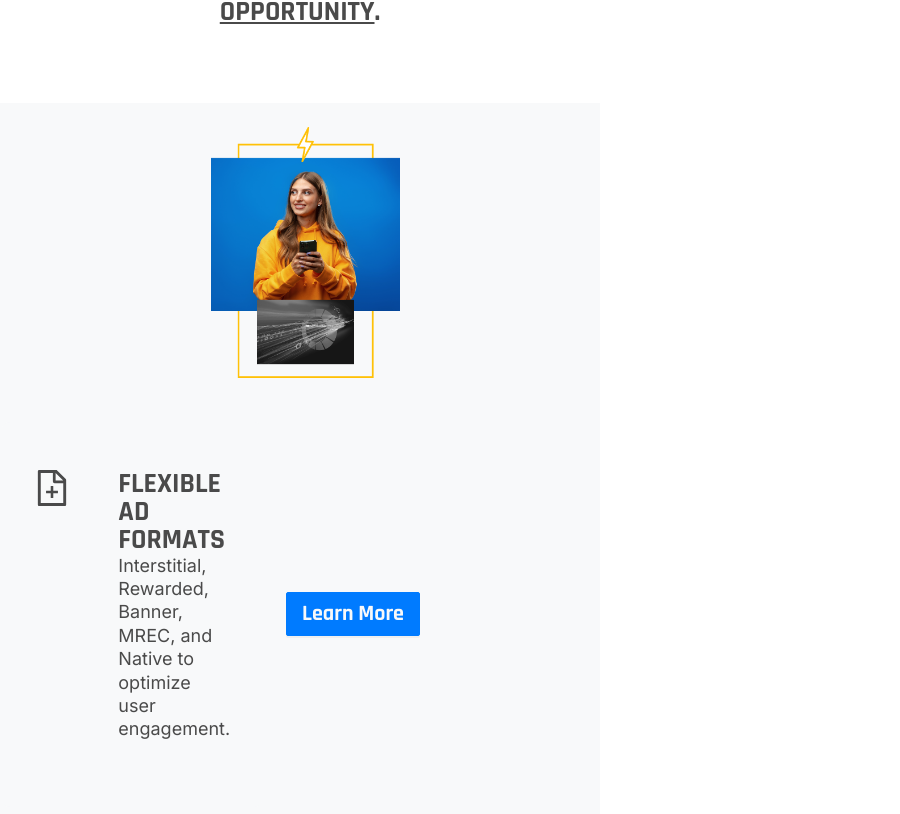
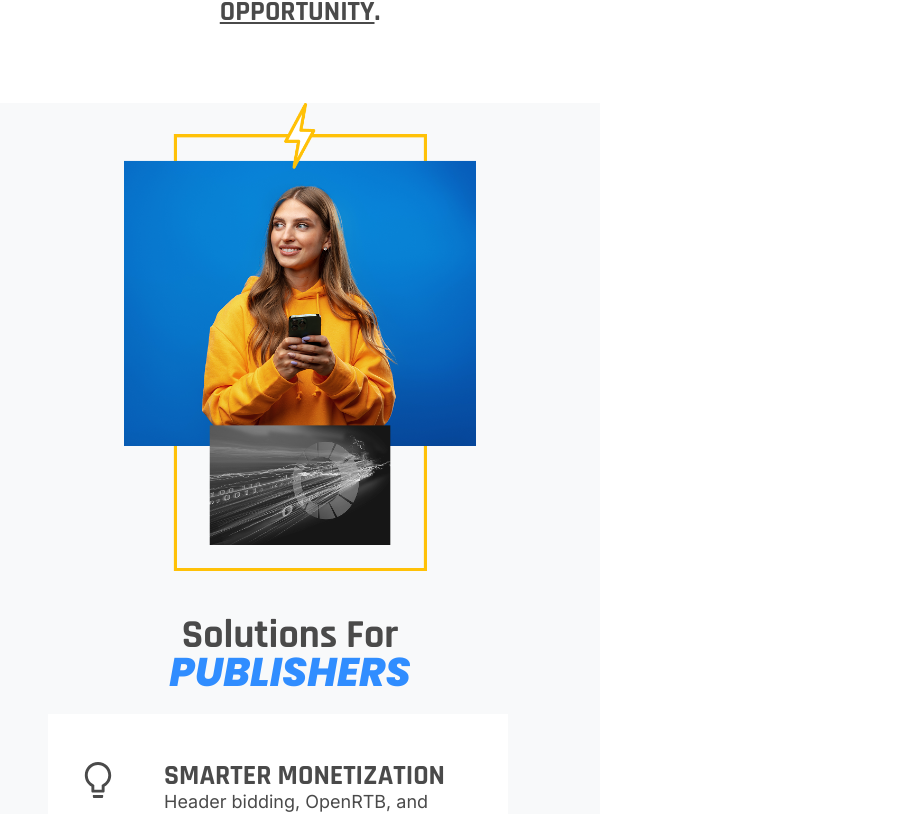
Before and after one commit to jwong65/vite-react-site, a React (Vite) app: page / in a window 600 px wide. Shown: the part 820-1634 px from the top of the page, 900 px wide, since content can reach past the window. Built offline with nearby package versions, Linux system fonts and the light colour scheme.

Commit message:
Changed class selectors to be more specific as they broke with publisher changes

```diff
--- a/src/pages/Home.jsx
+++ b/src/pages/Home.jsx
@@ -50,26 +50,26 @@ export default function Home() {
     </div>
     <div className='home-container-3-wrapper'>
     <div className='home-container-3'>
-        <div className='left-content'>
+        <div className='left-content-home'>
             <div className='text-container-left'>
                 <h1 className='main-heading'>Solutions for</h1>
                 <h3 className='sub-heading'>Publishers</h3>
             </div>
-            <div className='text-box'>
+            <div className='text-box-home'>
                 <BulbOutlined className='feature-icon' />
                 <div className='text-content'>
                     <h2 className='tab-heading'>Smarter Monetization</h2>
                     <p>Header bidding, OpenRTB, and proprietary traffic shaping to drive maximum yield.</p>
                 </div>
             </div>
-            <div className='text-box'>
+            <div className='text-box-home'>
                 <RobotOutlined className='feature-icon' />
                 <div className='text-content'>
                     <h2 className='tab-heading'>ai-driven revenue optimization</h2>
                     <p>Advanced post-bid data analysis ensures higher fill rates and efficiency.</p>
                 </div>
             </div>
-            <div className='text-box'>
+            <div className='text-box-home'>
                 <FileAddOutlined className='feature-icon'/>
                 <div className='text-content'>
                     <h2 className='tab-heading'>Flexible ad formats</h2>
@@ -81,36 +81,36 @@ export default function Home() {
                 <Button type='primary' className='redirect'>Learn More</Button>
             </Link>
         </div>
-        <div className='right-content'>
+        <div className='right-content-home'>
             <img src={graphicImage1}  />
         </div>
     </div>
     </div>
     <div className='home-container-3-wrapper'>
     <div className='home-container-3'>
-        <div className='left-content'>
+        <div className='left-content-home'>
             <img src={graphicImage2} />
         </div>
-        <div className='right-content'>
+        <div className='right-content-home'>
         <div className='text-container-left'>
                 <h1 className='main-heading'>Solutions for</h1>
                 <h3 className='sub-heading'>Advertisers</h3>
         </div>
-            <div className='text-box'>
+            <div className='text-box-home'>
                 <TrophyOutlined className='feature-icon'/>
                 <div className='text-content'>
                     <h2 className='tab-heading'>Access to premium supply</h2>
                     <p>Unparalleled reach across top SDK networks and direct publishers.</p>
                 </div>
             </div>
-            <div className='text-box'>
+            <div className='text-box-home'>
                 <AimOutlined className='feature-icon' />
                 <div className='text-content'>
                     <h2 className='tab-heading'>Performance-Driven Targeting</h2>
                     <p>Advanced optimization ensures efficient spend and higher ROI.</p>
                 </div>
             </div>
-            <div className='text-box'>
+            <div className='text-box-home'>
                 <SafetyOutlined className='feature-icon' />
                 <div className='text-content'>
                     <h2 className='tab-heading'>Brand-Safe & Transparent</h2>
--- a/src/pages/home.css
+++ b/src/pages/home.css
@@ -168,16 +168,16 @@
     justify-content: center;
     position: relative;
 }
-.left-content, .right-content{
+.left-content-home, .right-content-home{
     flex: 1;
     max-width: 50%;
 }
-.left-content {
+.left-content-home {
     flex: 1;
     padding-right: 20px;
   }
 
-.right-content img, .left-content img{
+.right-content-home img, .left-content-home img{
     max-width: 100%;
     height: auto;
     display: block;
@@ -199,7 +199,7 @@
     padding-bottom: 0;
 }
 
-.text-box{
+.text-box-home{
     color: var(--Primary-Thunderstorm-Gray, #4A4A4A);
     font-family: Inter;
     font-size: 18px;
@@ -216,7 +216,7 @@
 
     margin: 24px 24px 24px 0px;
 }
-.text-box p{
+.text-box-home p{
     margin-top: 0;
 }
 .logo-container{
@@ -372,6 +372,7 @@
   margin-right: calc(-50vw + 50%);
   display: flex;
   justify-content: center;
+  overflow: hidden;
 }
 
 .home-container-3-wrapper {
@@ -439,12 +440,12 @@
         width: 100%;
         padding: 2rem;
       }
-      .left-content, .right-content {
+      .left-content-home, .right-content-home {
         max-width: 50%;
         flex: 1;
       }
 
-      .left-content {
+      .left-content-home {
         margin-bottom: 20px;
       }
     .partners-grid{
@@ -488,13 +489,13 @@
         width: 100%;
         padding: 1.5rem;
     }
-    .left-content, .right-content{
+    .left-content-home, .right-content-home{
         max-width: 100%;
         width: 100%;
         flex: none;
         margin-bottom: 20px;
     }
-    .left-content img, .right-content img{
+    .left-content-home img, .right-content-home img{
         max-width: 100%;
         height: auto;
         margin: 0 auto;
@@ -502,13 +503,13 @@
     .home-container-3:first-of-type .right-content {
         order: 1;
     }
-    .home-container-3:first-of-type .left-content {
+    .home-container-3:first-of-type .left-content-home {
         order: 2;
     }
-    .home-container-3:nth-of-type(2) .left-content {
+    .home-container-3:nth-of-type(2) .left-content-home {
         order: 1;
     }
-    .home-container-3:nth-of-type(2) .right-content {
+    .home-container-3:nth-of-type(2) .right-content-home {
         order: 2;
     }
     .footer-heading, .footer-subtext{
@@ -524,7 +525,7 @@
         padding: 1.5rem;
     }
 
-    .left-content, .right-content {
+    .left-content-home, .right-content-home {
         max-width: 90%;
         width: 90%;
         margin: 0 auto 20px auto;
@@ -532,30 +533,30 @@
 
     /* Order of images on responsive view below 768 */
 
-    .home-container-3:first-of-type .right-content {
+    .home-container-3:first-of-type .right-content-home {
         order: 1;
     }
 
-    .home-container-3:first-of-type .left-content {
+    .home-container-3:first-of-type .left-content-home {
         order: 2;
     }
 
-    .home-container-3:nth-of-type(2) .left-content {
+    .home-container-3:nth-of-type(2) .left-content-home {
         order: 1;
     }
 
-    .home-container-3:nth-of-type(2) .right-content {
+    .home-container-3:nth-of-type(2) .right-content-home {
         order: 2;
     }
 
 
-    .right-content img, .left-content img {
+    .right-content-home img, .left-content-home img {
         max-width: 70%;
         display: block;
         margin: 0 auto;
     }
 
-    .text-box {
+    .text-box-home {
         gap: 24px;
         padding-top: 48px;
         padding-right: 32px;
@@ -589,10 +590,10 @@
 .home-container-3,
 .home-container-4,
 .partners-container {
-  padding-left: 20px;
-  padding-right: 20px;
-  width: 100%;
-  box-sizing: border-box;
+    width: 100%;
+    padding: 0 20px;
+    max-width: 1512px;
+    box-sizing: border-box;
 }
 
 .partners-container {
```
